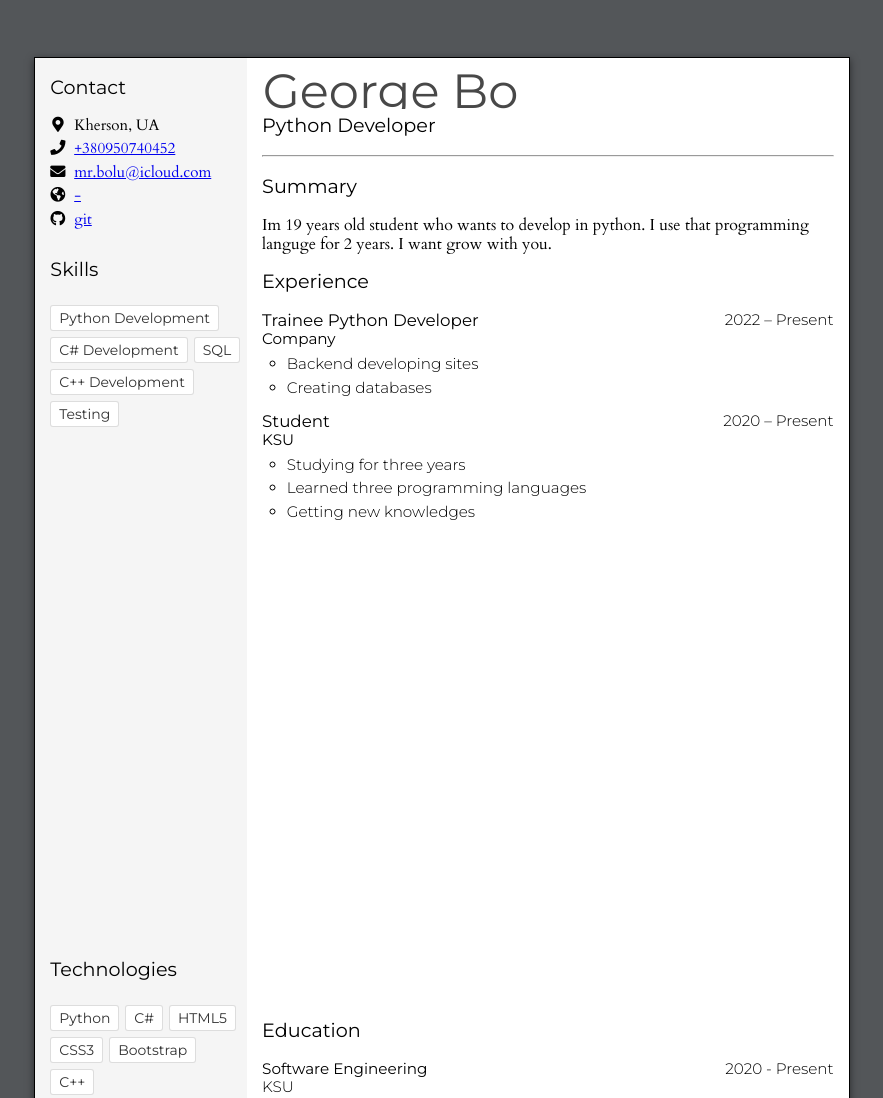
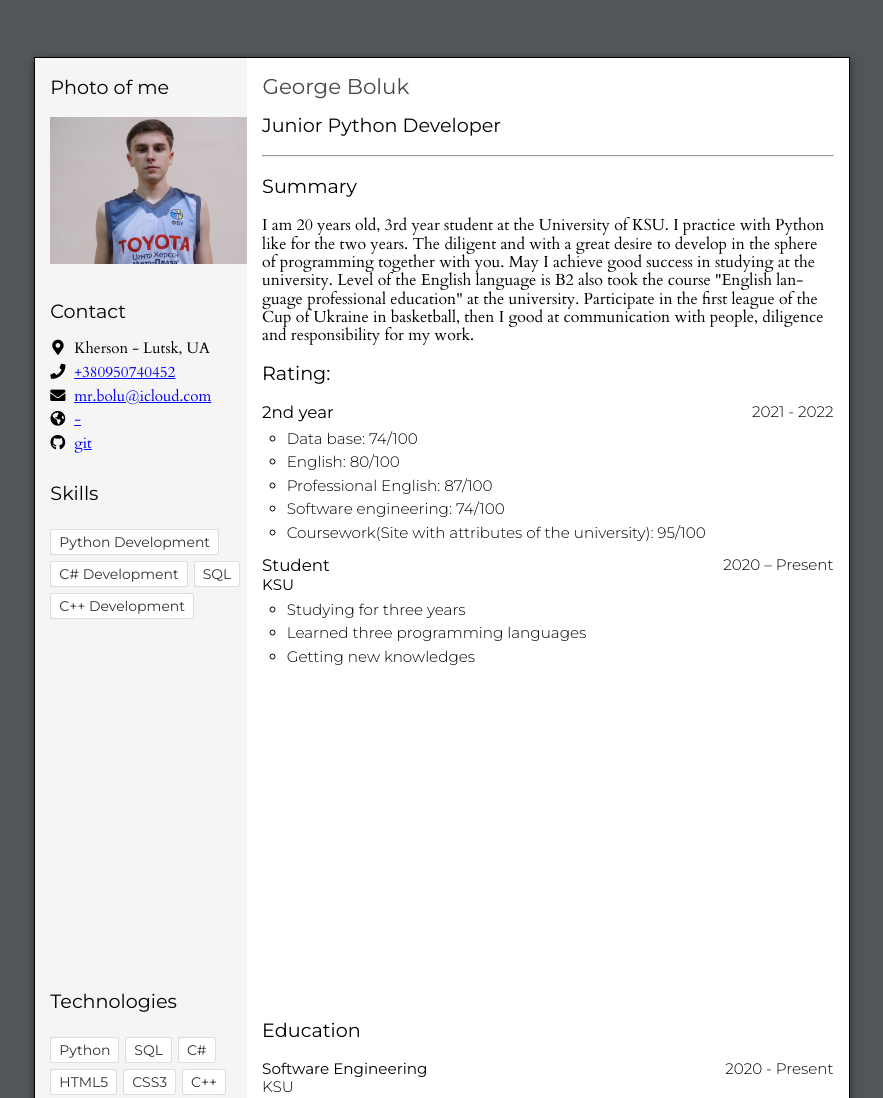
Before and after one commit to jollyoff/resume_Boluk.G_html, a plain HTML site: page index.html in a window 1280 px wide. Shown: the top 1098 px of the page, without its empty margins (198-1081 px from the left). Drawn offline with nearby package versions, Linux system fonts and the light colour scheme.

Commit message:
Add files via upload

```diff
--- a/index.html
+++ b/index.html
@@ -18,18 +18,23 @@
         <link rel="stylesheet" type="text/css" href="./typography.css" />
         <link rel="stylesheet" type="text/css" media="screen" href="./screen.css" />
         <link rel="stylesheet" type="text/css" media="print" href="./print.css" />
-        <script async defer src="https://buttons.github.io/buttons.js"></script>
         <title>HTML Resume</title>
     </head>
     <body class="letter">
         <section id="save">
             <section class="sheet">
                 <aside>
+                    <section class="photo">
+                        <h6>Photo of me</h6>
+                        <ul>
+                            <img class="img-fluid" src="./photo_of_me.jpg" alt="">
+                        </ul>
+                    </section>
                     <section class="contact">
                         <h6>Contact</h6>
                         <ul>
                             <li>
-                                <p><i class="fa fa-map-marker-alt" title="Location"></i> Kherson, UA</p>
+                                <p><i class="fa fa-map-marker-alt" title="Location"></i> Kherson - Lutsk, UA</p>
                             </li>
                             <li>
                                 <p><i class="fa fa-phone" title="Cell phone"></i> <a href="tel:+380950740452">+380950740452</a></p>
@@ -41,7 +46,7 @@
                                 <p><i class="fa fa-globe-americas" title="Website"></i> <a href="-">-</a></p>
                             </li>
                             <li>
-                                <p><i class="fab fa-github" title="GitHub"></i> <a href="git">git</a></p>
+                                <p><i class="fab fa-github" title="GitHub"></i> <a href="https://github.com/jollyoff">git</a></p>
                             </li>
                         </ul>
                     </section>
@@ -52,56 +57,57 @@
                             <li><span>C# Development</span></li>
                             <li><span>SQL</span></li>
                             <li><span>C++ Development</span></li>
-                            <li><span>Testing</span></li>
                         </ul>
                     </section>
                     <section class="skills">
                         <h6>Technologies</h6>
                         <ul>
                             <li><span>Python</span></li>
+                            <li><span>SQL</span></li>
                             <li><span>C#</span></li>
                             <li><span>HTML5</span></li>
                             <li><span>CSS3</span></li>
-                            <li><span>Bootstrap</span></li>
                             <li><span>C++</span></li>
                         </ul>
                     </section>
                 </aside>
                 <section>
                     <header class="name" aria-label="George Boluk">
-                        <a href="https://bolukg.site">
-                            <svg width="257px" height="35px" viewBox="0 0 257 35" version="1.1" xmlns="http://www.w3.org/2000/svg" xmlns:xlink="http://www.w3.org/1999/xlink">
-                                <g id="Page-1" stroke="none" stroke-width="1" fill="none" fill-rule="evenodd" font-family="Montserrat-Regular, Montserrat" font-size="48" font-weight="normal">
+                        <a href="https://www.instagram.com/jollyoff/">
+                            <svg width="150px" height="35px" viewBox="0 0 280 60" version="1.1">
+                                <g id="Page-1" stroke="none" stroke-width="1" fill="none" fill-rule="evenodd" font-family="Montserrat-Regular, Montserrat" font-size="40" font-weight="normal">
                                     <g id="Letter" transform="translate(-54.000000, -140.000000)" fill="#484848">
                                         <text id="George-Boluk">
-                                            <tspan x="54.728" y="174">George Boluk</tspan>
+                                            <tspan x="54.728" y="174">George Boluk </tspan>
                                         </text>
                                     </g>
                                 </g>
                             </svg>
                         </a>
-                        <h6>Python Developer</h6>
+                        <h6>Junior Python Developer</h6>
                         <hr />
                     </header>
                     <section>
                         <section class="summary">
                             <h6>Summary</h6>
-                            <p>Im 19 years old student who wants to develop in python. I use that programming languge for 2 years.
-                                I want grow with you.
+                            <p>I am 20 years old, 3rd year student at the University of KSU. I practice with Python like for the two years. The diligent and with a great desire to develop in the sphere of programming together with you. May I achieve good success in studying at the university. Level of the English language is B2 also took the course "English language professional education" at the university. Participate in the first league of the Cup of Ukraine in basketball, then I good at communication with people, diligence and responsibility for my work.
                             </p>
                         </section>
                         <section class="experience">
-                            <h6>Experience</h6>
+                            <h6>Rating: </h6>
                             <ol>
                                 <li>
                                     <header>
-                                        <p class="sanserif">Trainee Python Developer</p>
-                                        <time>2022 – Present</time>
+                                        <p class="sanserif">2nd year</p>
+                                        <time>2021 - 2022</time>
                                     </header>
-                                    <span>Company</span>
+                                    <span></span>
                                     <ul>
-                                        <li>Backend developing sites</li>
-                                        <li>Creating databases</li>
+                                        <li>Data base: 74/100</li>
+                                        <li>English: 80/100</li>
+                                        <li>Professional English: 87/100</li>
+                                        <li>Software engineering: 74/100</li>
+                                        <li>Coursework(Site with attributes of the university): 95/100</li>
                                     </ul>
                                 </li>
                                 <li>
@@ -137,8 +143,5 @@
                 </section>
             </section>
         </section>
-        <!-- Script to make elements authorable and save changes to localStorage -->
-        <script type="text/javascript" src="./index.js"></script>
     </body>
-    <!-- Developed by Tom Barrasso. https://barrasso.me -->
 </html>
```
Also changed, not shown: photo_of_me.jpg (added).
